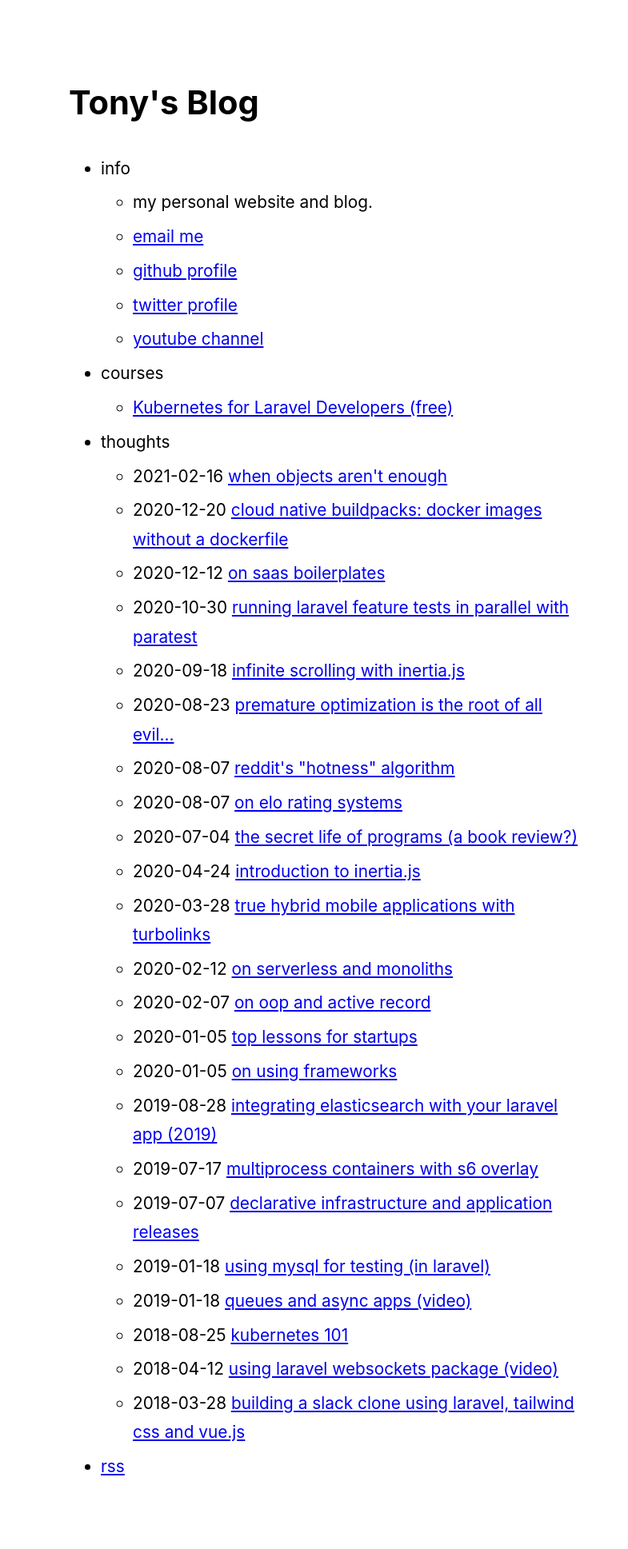
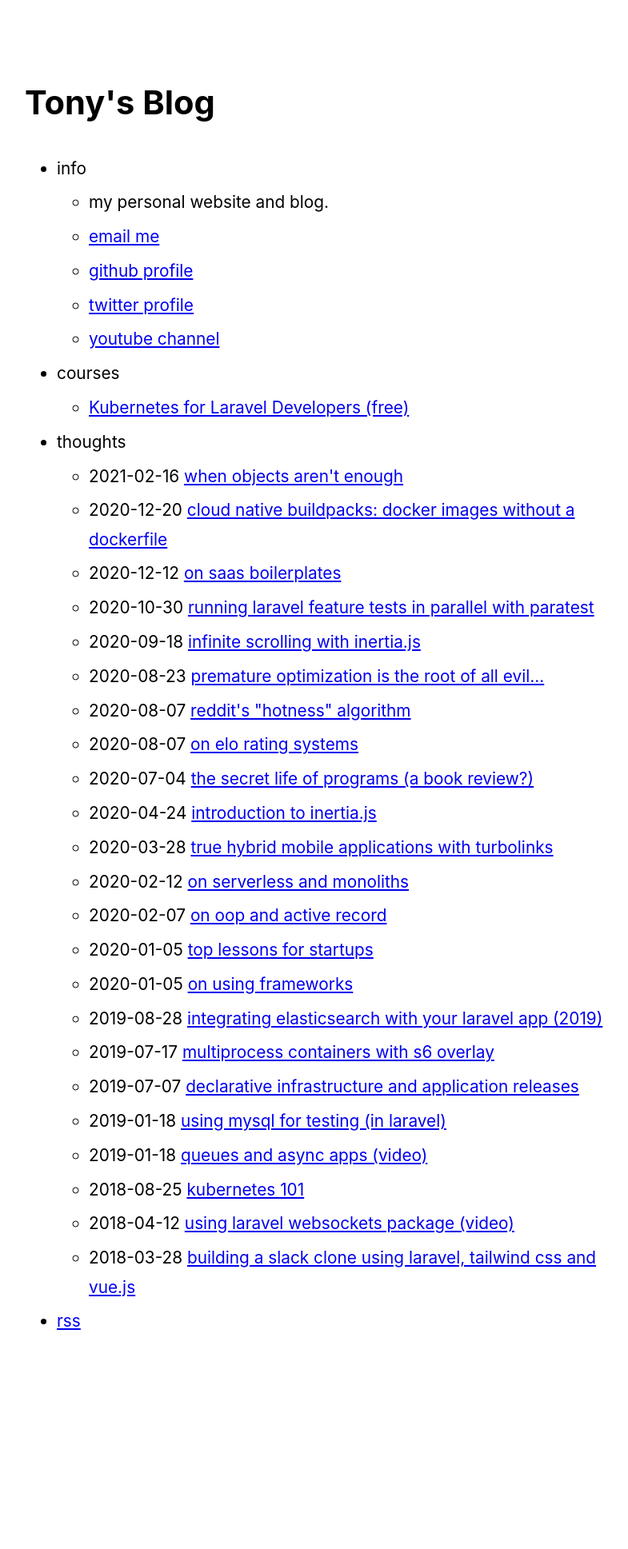
Before and after one commit to tonysm/jekyll.tonysm.com, a Jekyll site: the page built from index.md, in a window 1280 px wide. Shown: the whole page at 80% size, without its empty margins (234-1019 px from the left). Built offline with Jekyll 4.4.1, drawn with Linux system fonts in a browser that asks for light colours; after the commit the page ends 1755 px from its top, so only the background shows below that.

Commit message:
Tweak width and responsive layout

```diff
--- a/_sass/no-style-please.scss
+++ b/_sass/no-style-please.scss
@@ -31,9 +31,16 @@
 
 .w {
   width: fit-content;
-  max-width: 640px;
+  max-width: 750px;
   margin: 0 auto;
   padding: 4rem 2rem;
+}
+
+@media only screen and (max-width: 750px) {
+  .w {
+    max-width: 80%;
+    padding: 0 2rem;
+  }
 }
 
 hr {
```
